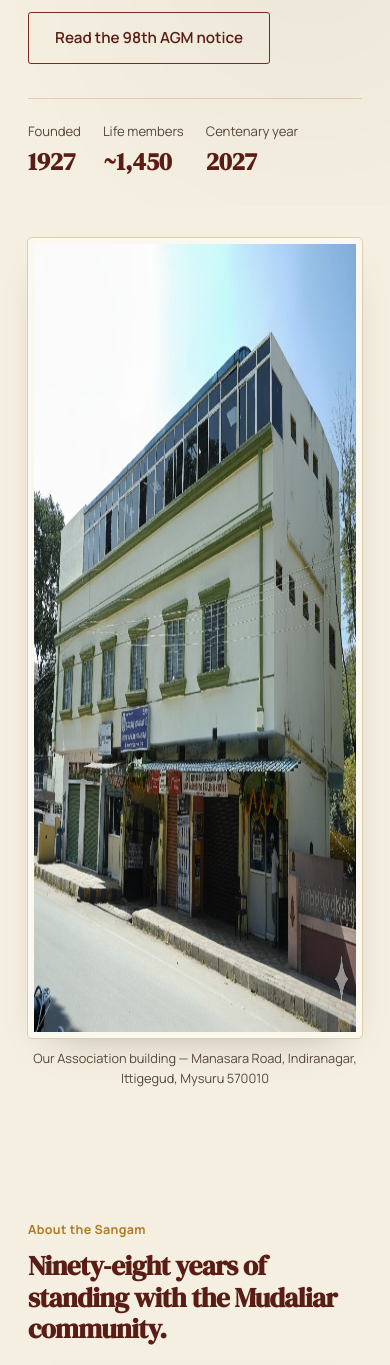
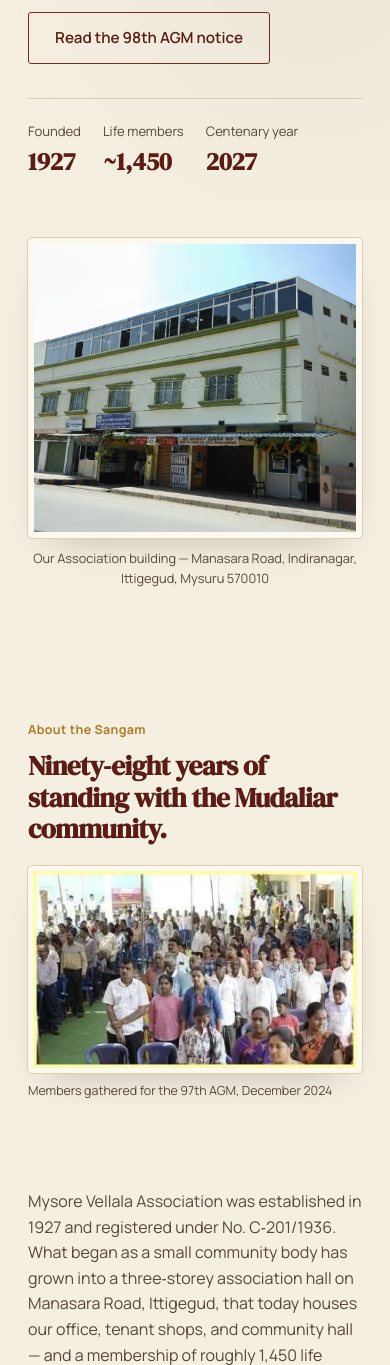
Before and after one commit to infophoenixdigimarketing/vela-mudiliyar, a PHP site: page / in a window 390 px wide. Shown: the part 638-2003 px from the top of the page. Run offline with PHP 8.4, Linux system fonts and the light colour scheme.

Commit message:
Update website changes

```diff
--- a/client/public/styles.css
+++ b/client/public/styles.css
@@ -136,6 +136,7 @@ p{ margin: 0 0 1rem; color: var(--ink-soft); max-width: 62ch; }
 
 .hero-figure{ margin:0; }
 .hero-figure img{
+  width: 100%; height: 420px; object-fit: cover; object-position: center;
   border-radius: 4px; box-shadow: var(--shadow);
   border: 6px solid var(--paper);
   outline: 1px solid var(--rule);
@@ -366,6 +367,7 @@ p{ margin: 0 0 1rem; color: var(--ink-soft); max-width: 62ch; }
 /* ============================= RESPONSIVE ============================= */
 @media (max-width: 920px){
   .hero-inner{ grid-template-columns: 1fr; }
+  .hero-figure img{ height: 300px; }
   .about-grid{ grid-template-columns: 1fr; }
   .about-facts{ grid-template-columns: 1fr 1fr; }
   .people-grid{ grid-template-columns: repeat(3,1fr); }
```
